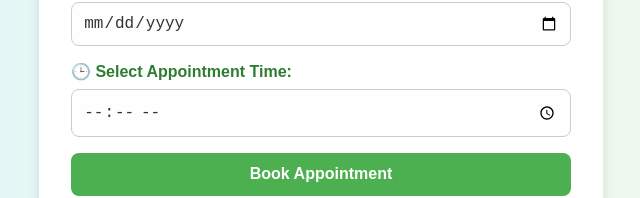
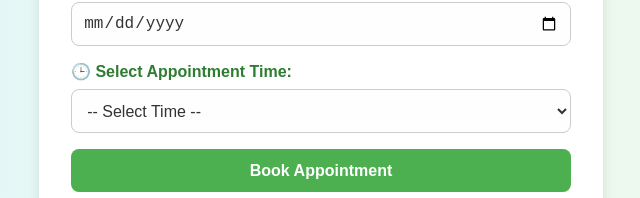
Before and after one commit to Sarang2496/FlexiBook, a React (Create React App) app in the folder frontend/: page / in a window 1280 px wide. Shown: the part 325-523 px from the top of the page, without its empty margins (319-959 px from the left). Built offline with nearby package versions, Linux system fonts and the light colour scheme.

Commit message:
Added edit button for date and time

```diff
--- a/frontend/src/App.js
+++ b/frontend/src/App.js
@@ -1,4 +1,4 @@
-import React, { useState, useRef } from 'react';
+import React, { useState } from 'react';
 
 function App() {
   const [date, setDate] = useState('');
@@ -7,7 +7,6 @@ function App() {
   const [paymentDone, setPaymentDone] = useState(false);
   const [appointment, setAppointment] = useState(null);
 
-  const timeInputRef = useRef(null);
 
   const doctor = {
     name: 'Dr. M. Badarinarayan Setty',
@@ -41,12 +40,28 @@ function App() {
     setPaymentDone(true);
   };
 
-  const handleTimeChange = (e) => {
-    setTime(e.target.value);
-    if (timeInputRef.current) {
-      timeInputRef.current.blur(); // closes native time picker popup after selection
+  const generateTimeOptions = () => {
+    const options = [];
+    for (let hour = 9; hour <= 17; hour++) {
+      for (let min = 0; min < 60; min += 15) {
+        const hh = String(hour).padStart(2, '0');
+        const mm = String(min).padStart(2, '0');
+        options.push(
+          <option key={`${hh}:${mm}`} value={`${hh}:${mm}`}>
+            {`${hh}:${mm}`}
+          </option>
+        );
+      }
     }
+    return options;
   };
+
+  const handleEditAppointment = () => {
+    setShowPayment(false);
+    setPaymentDone(false);
+    setAppointment(null);
+  };
+
 
   const today = new Date().toISOString().split('T')[0];
   const formattedAppointmentTime = appointment
@@ -115,6 +130,7 @@ function App() {
               onChange={(e) => setDate(e.target.value)}
               min={today}
               required
+              disabled={showPayment} // 👈 disable if booking started
               style={{
                 width: '100%',
                 padding: '0.7rem',
@@ -141,13 +157,12 @@ function App() {
             >
               🕒 Select Appointment Time:
             </label>
-            <input
+            <select
               id="appointment-time"
-              type="time"
               value={time}
-              onChange={handleTimeChange}
-              ref={timeInputRef}
+              onChange={(e) => setTime(e.target.value)}
               required
+              disabled={showPayment} // 👈 disable if booking started
               style={{
                 width: '100%',
                 padding: '0.7rem',
@@ -159,7 +174,10 @@ function App() {
                 color: '#333',
                 cursor: 'pointer',
               }}
-            />
+            >
+              <option value="">-- Select Time --</option>
+              {generateTimeOptions()}
+            </select>
           </div>
 
           <button
@@ -212,6 +230,24 @@ function App() {
             >
               Pay Now
             </button>
+            <button
+              onClick={handleEditAppointment}
+              type="button"
+              style={{
+                marginTop: '0.5rem',
+                backgroundColor: '#ccc',
+                color: '#333',
+                padding: '0.6rem 1rem',
+                border: 'none',
+                borderRadius: '8px',
+                fontSize: '0.95rem',
+                fontWeight: 'bold',
+                cursor: 'pointer',
+                width: '100%',
+              }}
+            >
+              Change Date & Time
+            </button>
           </div>
         )}
 
```
